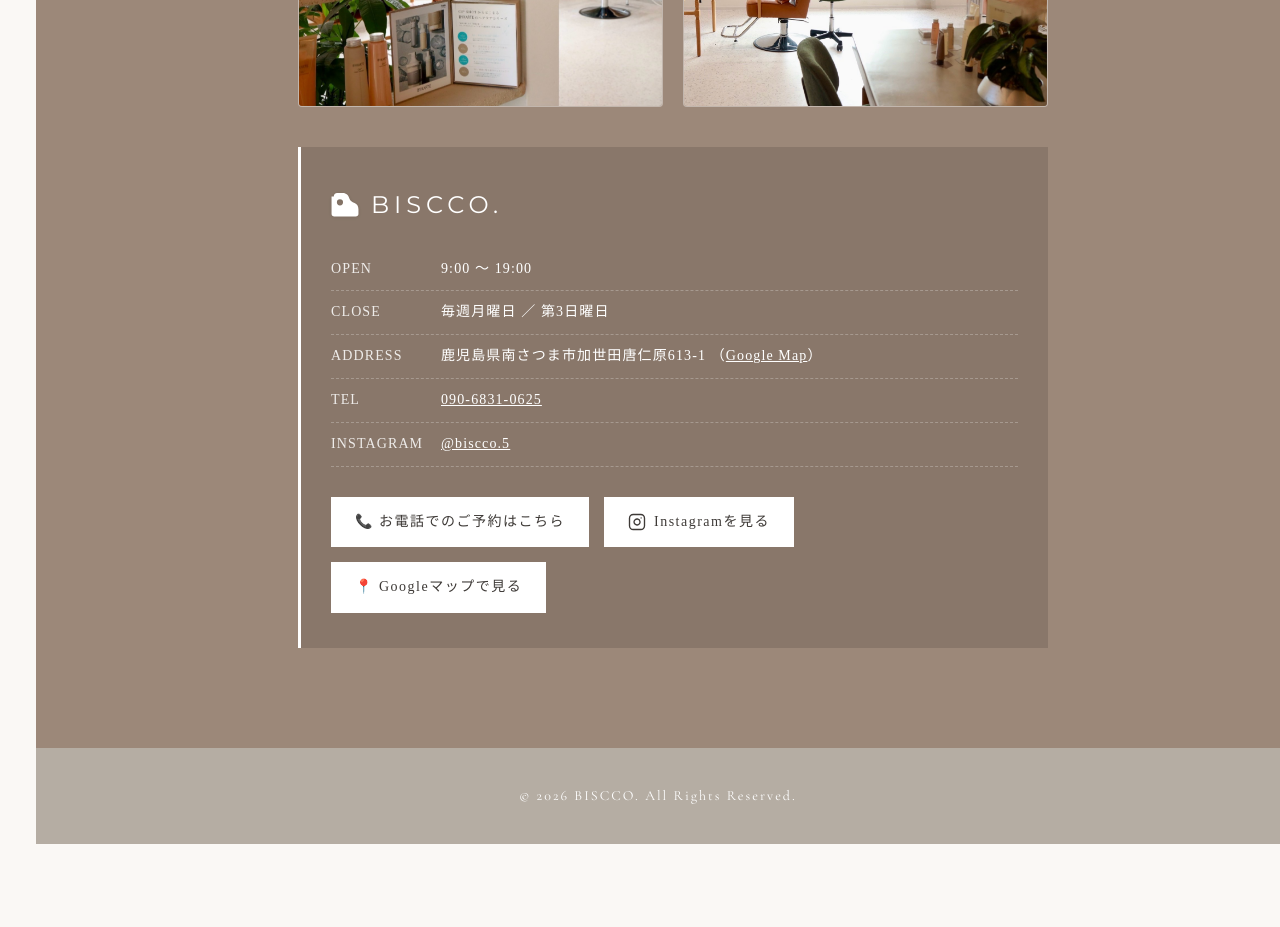
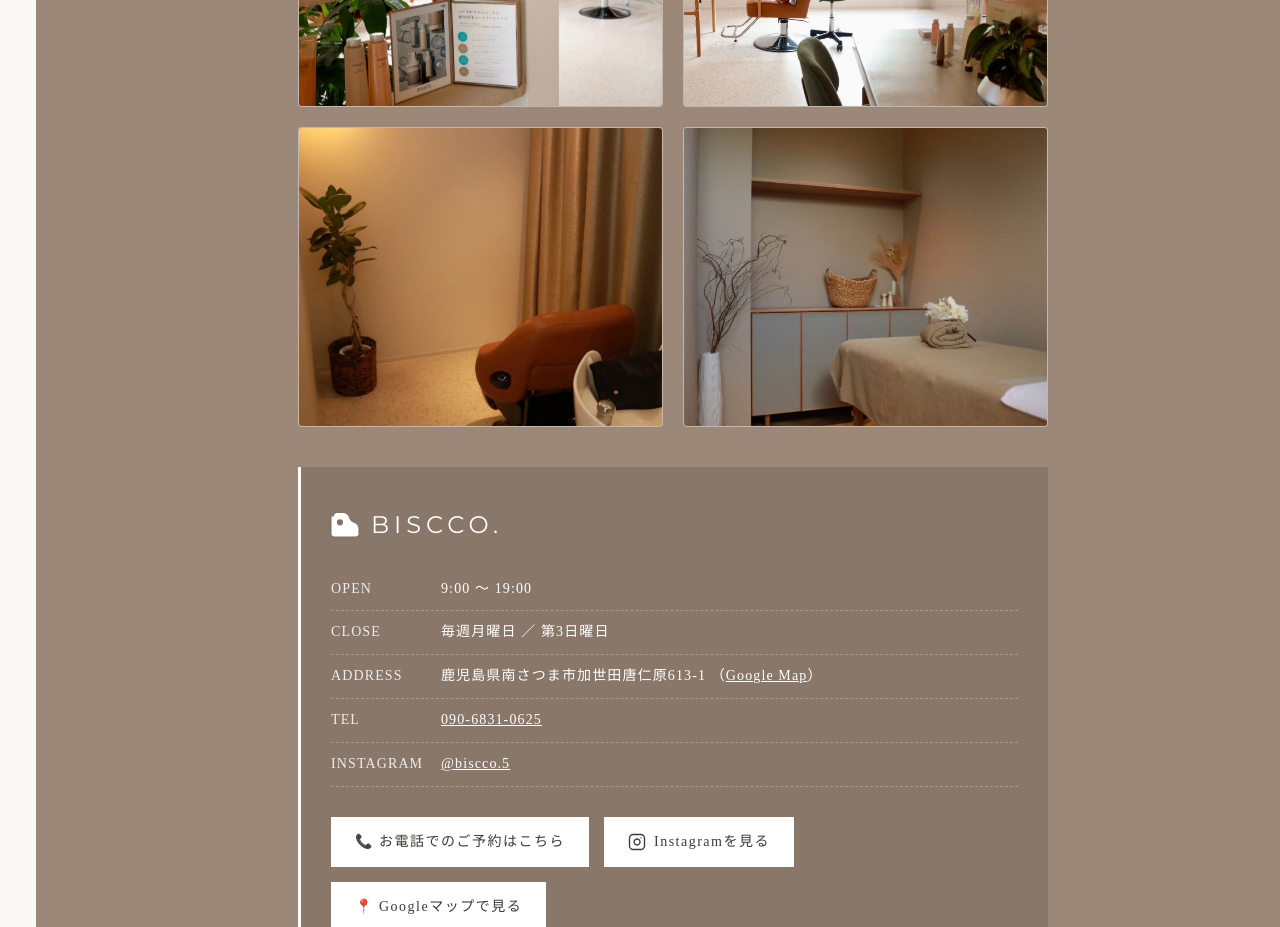
Before and after one commit to kazu583/Biscco., a plain HTML site: page index.html in a window 1280 px wide. Shown: the part 3340-4267 px from the top of the page. Before the commit the page ends 4184 px from the top, so only its background shows below. Drawn offline with nearby package versions, Linux system fonts and the light colour scheme.

Commit message:
Revise comments and add new salon images
Updated comments for clarity and added new images for the salon gallery.

```diff
--- a/index.html
+++ b/index.html
@@ -694,7 +694,7 @@
             .salon-gallery {
                 grid-template-columns: 1fr 1fr;
             }
-            /* PC表示時は写真3枚とテキストカード1枚の縦・横サイズを300pxでピタッと揃える */
+            /* PC表示時は写真5枚とテキストカード1枚の縦・横サイズを300pxでピタッと揃える */
             .salon-photo-box,
             .salon-card {
                 height: 300px;
@@ -912,7 +912,7 @@
         <div class="side-title">Salon</div>
         <section>
             <div class="salon-gallery">
-                <!-- 上段左：外観写真エリア -->
+                <!-- 1段目左：外観写真エリア -->
                 <div class="salon-photo-box fade-in-up">
                     <img src="exterior.jpg" alt="BISCCO. 外観" onerror="this.style.display='none'; this.nextElementSibling.style.display='block';">
                     <div class="photo-placeholder-text" style="display:none;">
@@ -921,7 +921,7 @@
                     </div>
                 </div>
 
-                <!-- 上段右：プライベートヒーリングスペース紹介 -->
+                <!-- 1段目右：プライベートヒーリングスペース紹介 -->
                 <div class="salon-card fade-in-up" style="transition-delay: 0.12s;">
                     <div class="healing-tag">PRIVATE HEALING SPACE</div>
                     <h3 class="healing-title">髪も素肌も整う、癒やしの時間</h3>
@@ -935,7 +935,7 @@
                     </ul>
                 </div>
 
-                <!-- 下段左：店内写真 1 -->
+                <!-- 2段目左：店内写真 1 -->
                 <div class="salon-photo-box fade-in-up">
                     <img src="IMG_2571.jpg" alt="BISCCO. 店内写真1" onerror="if(!this.dataset.tried){this.dataset.tried='1';this.src='interior1.jpg';}else if(this.dataset.tried==='1'){this.dataset.tried='2';this.src='IMG_2571.JPG';}else{this.style.display='none';this.nextElementSibling.style.display='block';}">
                     <div class="photo-placeholder-text" style="display:none;">
@@ -944,12 +944,30 @@
                     </div>
                 </div>
 
-                <!-- 下段右：店内写真 2 -->
+                <!-- 2段目右：店内写真 2 -->
                 <div class="salon-photo-box fade-in-up" style="transition-delay: 0.12s;">
                     <img src="IMG_2570.JPG" alt="BISCCO. 店内写真2" onerror="if(!this.dataset.tried){this.dataset.tried='1';this.src='interior2.jpg';}else if(this.dataset.tried==='1'){this.dataset.tried='2';this.src='IMG_2570.jpg';}else{this.style.display='none';this.nextElementSibling.style.display='block';}">
                     <div class="photo-placeholder-text" style="display:none;">
                         <strong>BISCCO. 店内写真 2</strong><br>
                         （<code>IMG_2570.JPG</code> または <code>interior2.jpg</code> をアップロードすると表示されます）
+                    </div>
+                </div>
+
+                <!-- 3段目左（新規追加）：店内写真 3（IMG_2666.JPG） -->
+                <div class="salon-photo-box fade-in-up">
+                    <img src="IMG_2666.JPG" alt="BISCCO. シャンプーブース" onerror="if(!this.dataset.tried){this.dataset.tried='1';this.src='IMG_2666.jpg';}else if(this.dataset.tried==='1'){this.dataset.tried='2';this.src='interior3.jpg';}else{this.style.display='none';this.nextElementSibling.style.display='block';}">
+                    <div class="photo-placeholder-text" style="display:none;">
+                        <strong>BISCCO. 店内写真 3</strong><br>
+                        （<code>IMG_2666.JPG</code> または <code>interior3.jpg</code> をアップロードすると表示されます）
+                    </div>
+                </div>
+
+                <!-- 3段目右（新規追加）：店内写真 4（IMG_2665.JPG） -->
+                <div class="salon-photo-box fade-in-up" style="transition-delay: 0.12s;">
+                    <img src="IMG_2665.JPG" alt="BISCCO. エステスペース" onerror="if(!this.dataset.tried){this.dataset.tried='1';this.src='IMG_2665.jpg';}else if(this.dataset.tried==='1'){this.dataset.tried='2';this.src='interior4.jpg';}else{this.style.display='none';this.nextElementSibling.style.display='block';}">
+                    <div class="photo-placeholder-text" style="display:none;">
+                        <strong>BISCCO. 店内写真 4</strong><br>
+                        （<code>IMG_2665.JPG</code> または <code>interior4.jpg</code> をアップロードすると表示されます）
                     </div>
                 </div>
             </div>
```
